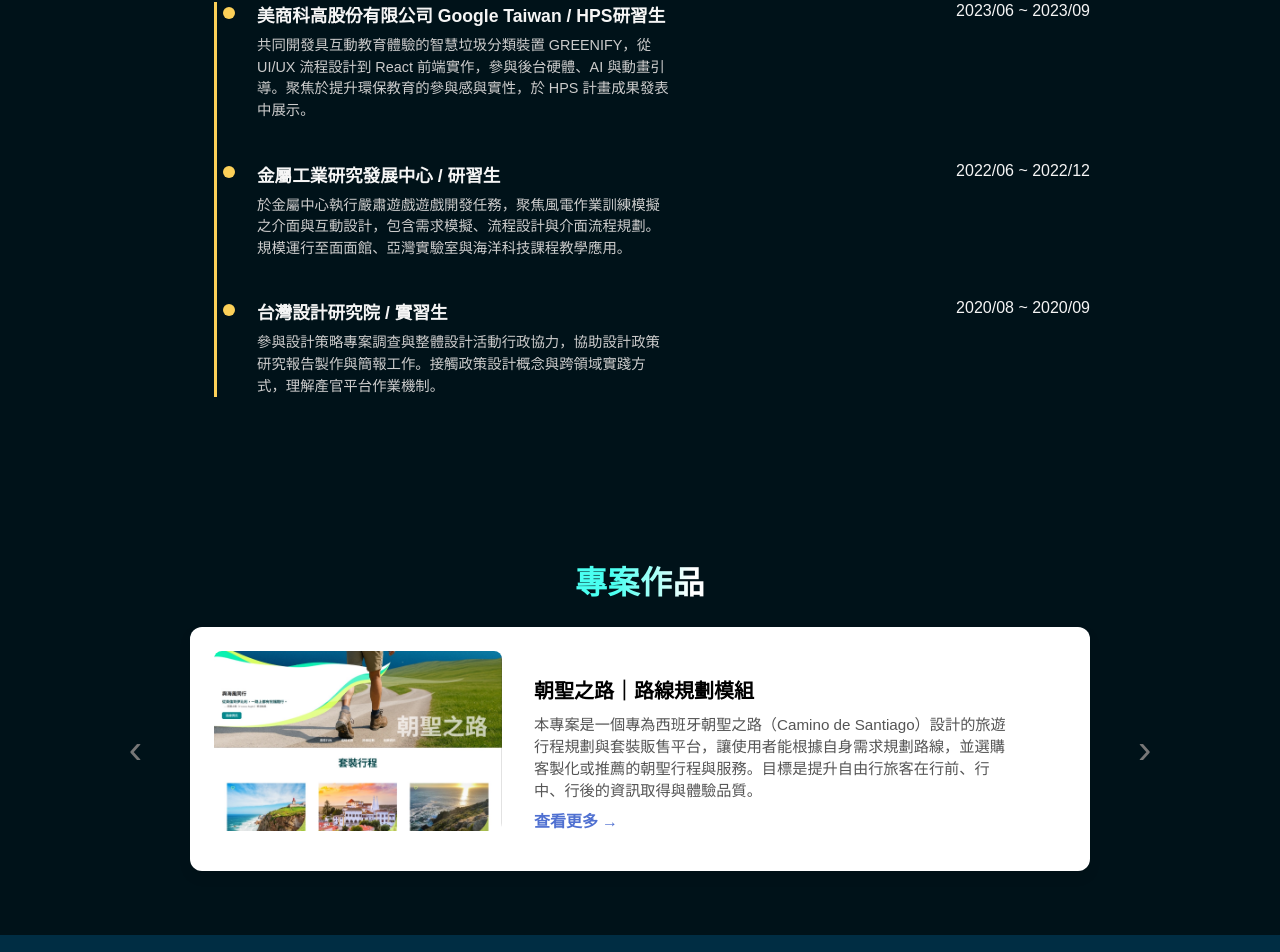
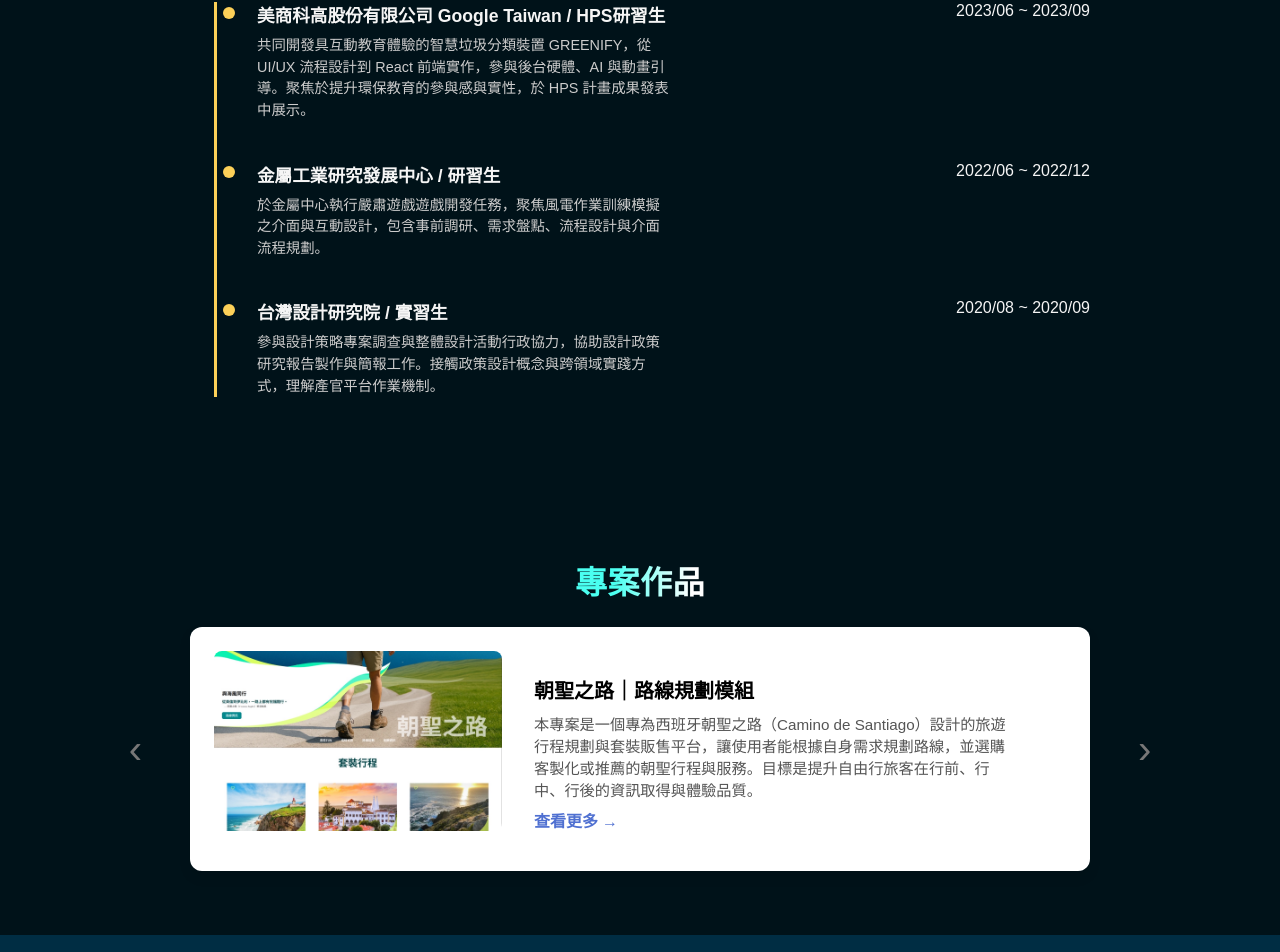
Before and after one commit to ScottLinxplore/LinxploreResume, a React (Vite) app: page / in a window 1280 px wide. Shown: the part 2859-3811 px from the top of the page. Built offline with nearby package versions, Linux system fonts and the light colour scheme.

Commit message:
Update Experience.jsx

```diff
--- a/src/components/Experience.jsx
+++ b/src/components/Experience.jsx
@@ -33,7 +33,7 @@ function Experience() {
       period: "2022/06 ~ 2022/12",
       group: "work",
       description:
-        "於金屬中心執行嚴肅遊戲遊戲開發任務，聚焦風電作業訓練模擬之介面與互動設計，包含需求模擬、流程設計與介面流程規劃。規模運行至面面館、亞灣實驗室與海洋科技課程教學應用。",
+        "於金屬中心執行嚴肅遊戲遊戲開發任務，聚焦風電作業訓練模擬之介面與互動設計，包含事前調研、需求盤點、流程設計與介面流程規劃。",
     },
     {
       title: "台灣設計研究院 / 實習生",
```
